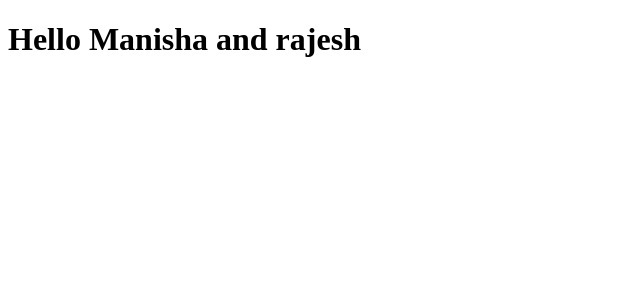
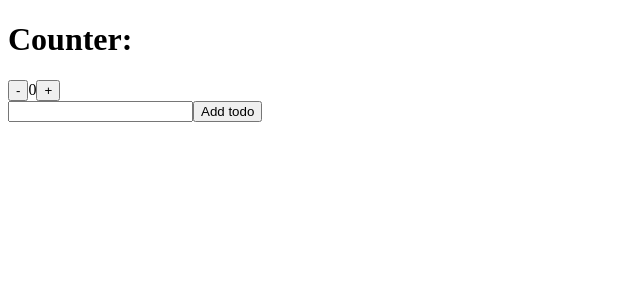
Before and after one commit to Manisha-batesar/react-sspu, a React app: page / in a window 1280 px wide. Shown: the top 300 px of the page, without its empty margins (0-640 px from the left). Built offline with nearby package versions, Linux system fonts and the light colour scheme.

Commit message:
feat: sample app created

```diff
--- /dev/null
+++ b/src/App.js
@@ -0,0 +1,14 @@
+import React from 'react'
+import Counter from './components/Counter'
+import ToDoList from './components/ToDoList'
+
+const App = () => {
+  return (
+    <>
+    <Counter />
+    <ToDoList />
+    </>
+  )
+}
+
+export default App
--- /dev/null
+++ b/src/components/Counter.js
@@ -0,0 +1,21 @@
+import React, { useState } from 'react'
+
+const Counter = () => {
+  const [counter, setCounter] = useState(0);
+
+  const increment = () => setCounter((prev) => prev + 1);
+  const decrement = () => setCounter((prev) => prev - 1);
+
+  return (
+   <div>
+    <h1>Counter:</h1>
+    <div>
+      <button onClick={decrement}>-</button>
+      {counter}
+      <button onClick={increment}>+</button>
+    </div>
+   </div>
+  )
+}
+
+export default Counter
--- /dev/null
+++ b/src/components/ToDoList.js
@@ -0,0 +1,25 @@
+import React, { useState } from 'react'
+
+const ToDoList = () => {
+  const [todo, setTodo] = useState('');
+  const [todoList, setTodoList] = useState([]);
+
+  const addTodo = () => {
+    setTodoList((prev) => [...prev, todo])
+  }
+  return (
+    <div>
+      <input type='text' onChange={(e) => setTodo(e.target.value)}/>
+      <button onClick={addTodo}>Add todo</button>
+      <ul>
+      {
+        todoList.map((todo) => {
+          return <li key={todo}>{todo}</li>
+        })
+      }
+      </ul>
+    </div>
+  )
+}
+
+export default ToDoList
--- a/src/index.js
+++ b/src/index.js
@@ -1,6 +1,7 @@
 import React from "react";
 import { createRoot } from "react-dom/client";
+import App from "./App";
 
 
 const root = createRoot(document.getElementById("root"));
-root.render(<h1>Hello Manisha and rajesh</h1>);
+root.render(<App />);
--- a/webpack.config.js
+++ b/webpack.config.js
@@ -2,6 +2,7 @@
 const path = require('path');
 
 module.exports = {
+  mode: 'development',
   entry: path.join(__dirname, "src", "index.js"),
   output: {
     path:path.resolve(__dirname, "dist"),
```
